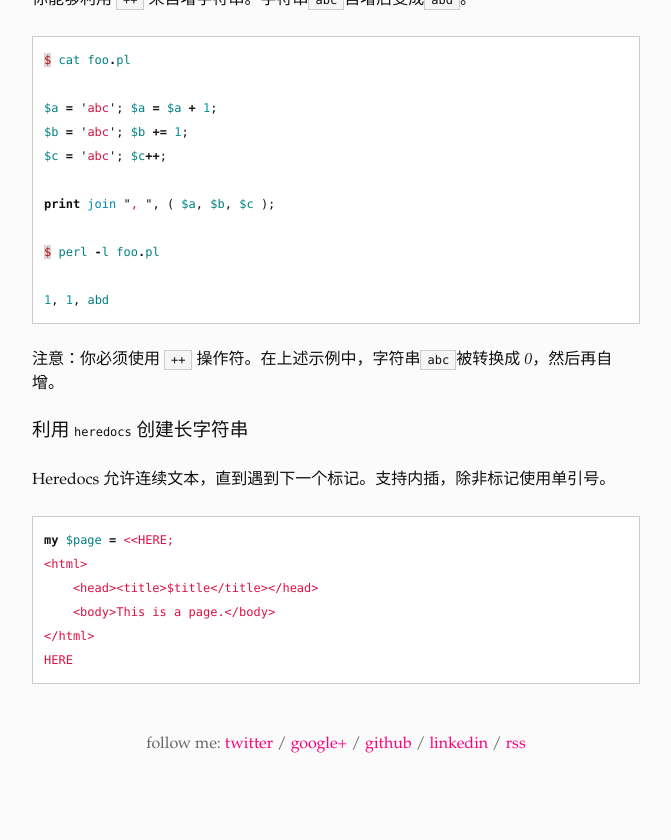
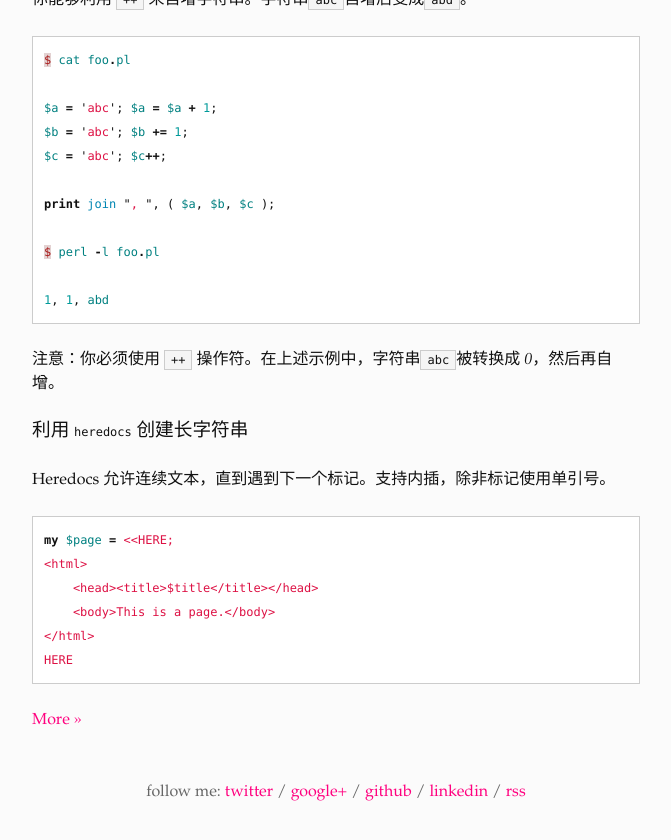
Before and after one commit to xuxiaodong/xuxiaodong.github.com, a Jekyll site: the page built from index.html, in a window 1280 px wide and 900 px high, scrolled down 17220 px. Shown: the top 840 px of the window, without its empty margins (304-975 px from the left). Built offline with Jekyll 4.4.1, drawn with Linux system fonts in a browser that asks for light colours; Markdown is read by kramdown in place of the engine named in the settings.

Commit message:
update index

```diff
--- a/_posts/2012-03-24-tmux-book.markdown
+++ b/_posts/2012-03-24-tmux-book.markdown
@@ -7,7 +7,7 @@ post-link: http://pragprog.com/book/bhtmux/tmux
 
 仅花了不到一天的时间我便读完了这本关于 [tmux][1] 的书——
 《tmux: Productive Mouse-Free Development》。tmux 是我在 Linux 下每日使
-用的精巧程序之一，通过本书使我学到了一些以前不了解的 tmux 用法。<!--more-->
+用的精巧程序之一，通过本书使我学到了一些以前不了解的 tmux 用法。
 
 全书包括 6 章，外加一个附录。其中，3、4 章让我领略了 tmux
 十分强悍的一面。各章内容简述如下：
--- a/index.html
+++ b/index.html
@@ -3,7 +3,6 @@ layout: default
 title: Home
 ---
 <div id="toc">
-    <ul>
     {% for post in site.posts limit: 5 %}
         {% if post.post-link %}
         <h2><a href="{{ post.post-link }}" title="External link">{{ post.title }}</a> <a href="{{ post.url }}" title="Permanent link to: '{{ post.title }}'">&raquo;</a></h2>
@@ -13,5 +12,5 @@ title: Home
         <p id="tip-info">{{ post.date | date:"%B %e, %Y" }}</p>
         {{ post.content }}
     {% endfor %}
-    </ul>
+    <p><a href="{{ site.baseurl }}pages/archives.html">More &raquo;</a></p>
 </div>
```
